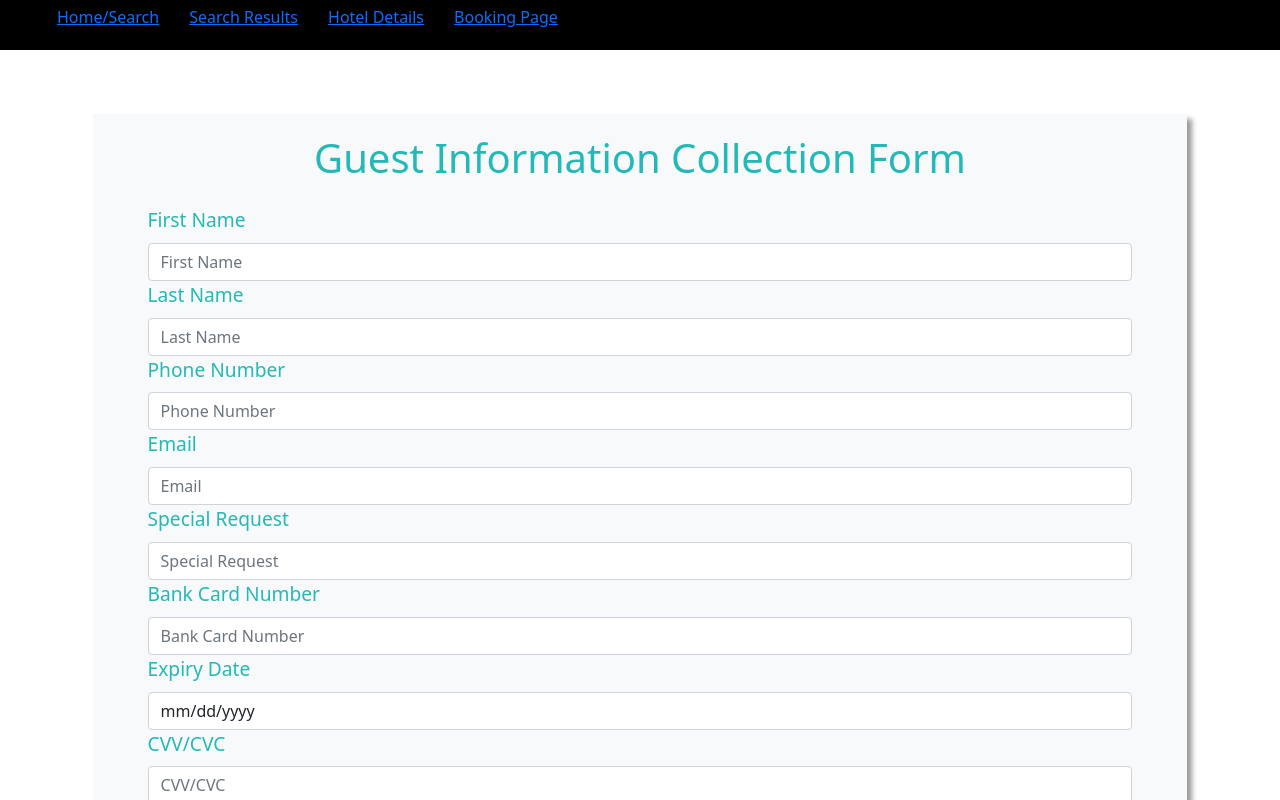
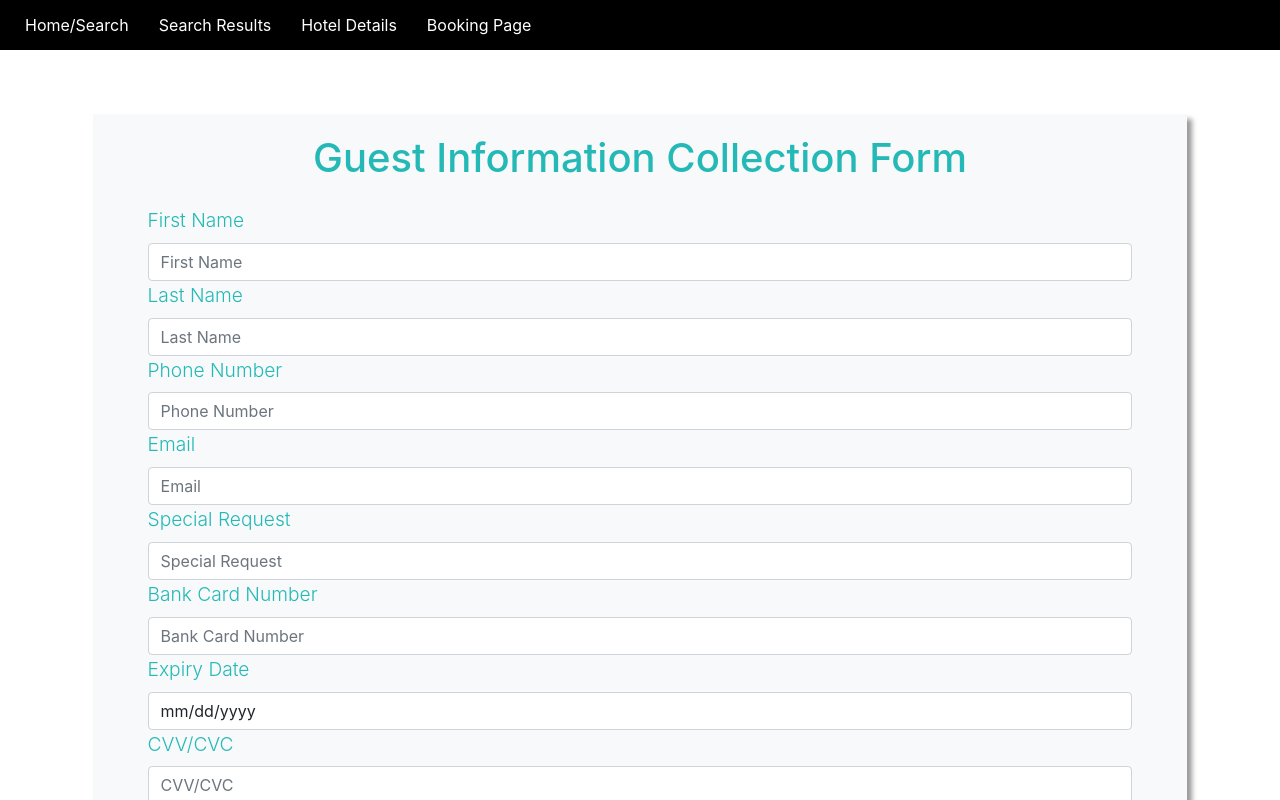
Before and after one commit to issacj-17/SUTD_ESC_2022_Hotel-Booking, a Next.js app in the folder hotel-booking-app/: page /bookingPage in a window 1280 px wide. Shown: the top 800 px of the page. Built offline with nearby package versions, Linux system fonts and the light colour scheme.

Commit message:
Fixed Nav Bar UI bug
Reordered CSS imports, then Feature 1 Nav bar was inconsistent with others. Margins and padding of Nav bar updated to match Feature 1 in Nav.module.css. Side effect: some fonts and spacing is different

```diff
--- a/hotel-booking-app/pages/_app.js
+++ b/hotel-booking-app/pages/_app.js
@@ -3,6 +3,7 @@
 
 import Layout from '../common/components/Layout'
 import Nav from '../common/components/Nav'
+import "bootstrap/dist/css/bootstrap.min.css";
 import '../styles/globals.css'
 
 function MyApp({ Component, pageProps }) {
--- a/hotel-booking-app/pages/bookingPage.js
+++ b/hotel-booking-app/pages/bookingPage.js
@@ -2,7 +2,6 @@ import Head from "next/head";
 import React from "react";
 import { Formik } from "formik";
 import * as Yup from "yup";
-import "bootstrap/dist/css/bootstrap.min.css";
 import {Form, Button} from "react-bootstrap";
 import styled from 'styled-components';
 
--- a/hotel-booking-app/styles/Nav.module.css
+++ b/hotel-booking-app/styles/Nav.module.css
@@ -9,6 +9,10 @@
 }
 
 .nav ul {
+    padding: 0;
+    margin:0;
+    font-family: -apple-system, BlinkMacSystemFont, Segoe UI, Roboto, Oxygen,
+    Ubuntu, Cantarell, Fira Sans, Droid Sans, Helvetica Neue, sans-serif;
     display: flex;
     justify-content: center;
     align-items: center;
```
